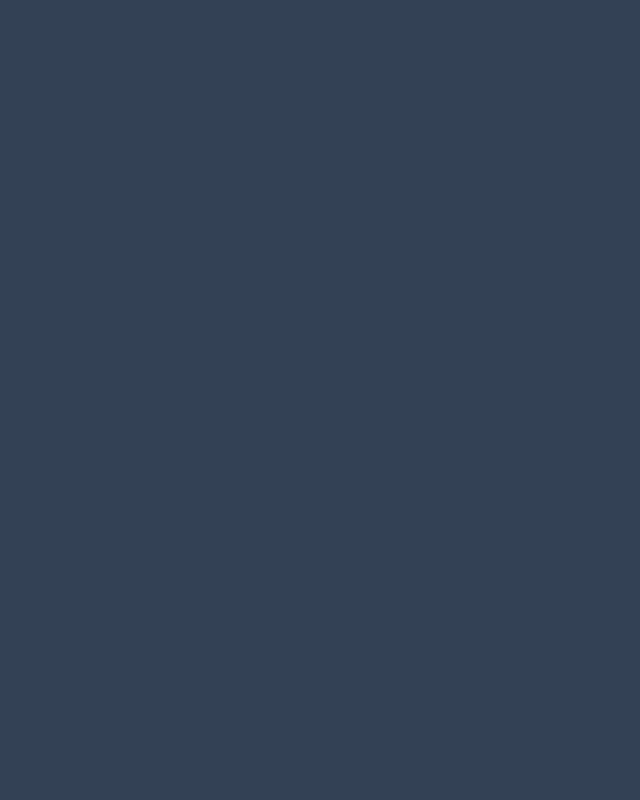
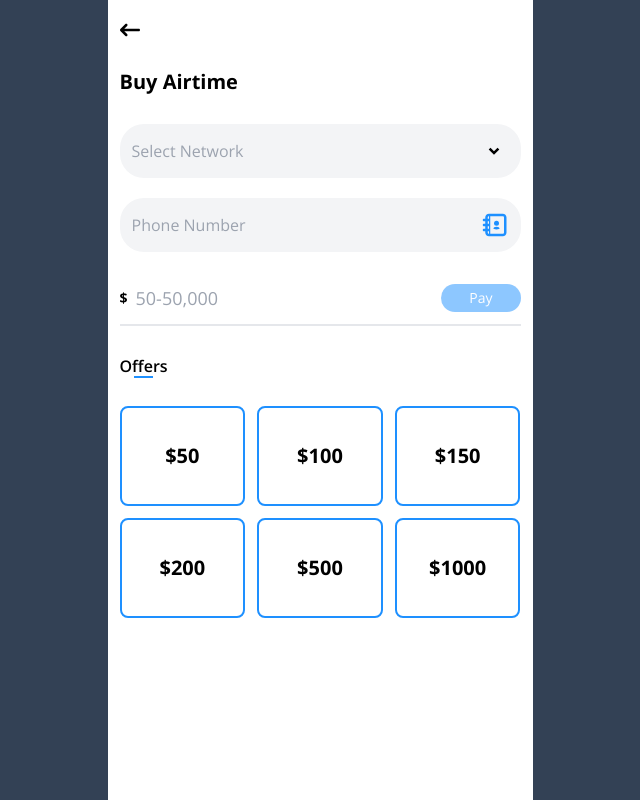
Before and after one commit to DevEmmy/vtu-frontend, a React (Vite) app: page /buy-airtime in a window 1280 px wide. Before the commit this address had no page. Shown: the whole page, without its empty margins (320-960 px from the left). Built offline with nearby package versions, Linux system fonts and the light colour scheme.

Commit message:
Buy airtime

```diff
--- a/src/App.tsx
+++ b/src/App.tsx
@@ -7,6 +7,7 @@ import FundWallet from './components/home/fund-wallet'
 import Index from './components/home/dashboard'
 import BulkSMS from './components/home/bulk-sms'
 import BuyData from './components/home/buy-data'
+import BuyAirtime from './components/home/buy-airtime'
 import Successful from './components/home/successful'
 import Reciept from './components/home/reciept'
 
@@ -26,6 +27,7 @@ function App() {
         <Route path='/successful' element={<Successful />}></Route>
         <Route path='/buy-data' element={<BuyData />}></Route>
         <Route path='/reciept' element={<Reciept />}></Route>
+        <Route path='/buy-airtime' element={<BuyAirtime />}></Route>
       </Routes>
     </Router>
   )
--- /dev/null
+++ b/src/components/home/buy-airtime.tsx
@@ -0,0 +1,89 @@
+import React from 'react'
+import { FaArrowLeftLong } from "react-icons/fa6";
+import { RiArrowDropDownLine } from "react-icons/ri";
+import { TiContacts } from "react-icons/ti";
+import { Link } from 'react-router-dom';
+import ConfirmPayment from './confirm-payment';
+import PinInput from './pin-input'
+
+function buyAirtime() {
+    const [confirm, setConfirm] = React.useState(false)
+    const toggleConfirm = () =>{
+        if (isValidInput) {
+            setConfirm(prev => !prev)
+        }
+
+    }
+
+    const [pinInput, setPinInput] = React.useState(false)
+    const togglePinInput = () =>{
+        setPinInput(prev => !prev)
+    }
+
+    const [inputValue, setInputValue] = React.useState('');
+
+  const handleInputChange = (e: { target: { value: any; }; }) => {
+    const value = e.target.value;
+    // Only allow valid numbers or an empty string
+    if (value === '' || /^\d+$/.test(value)) {
+      setInputValue(value);
+    }
+  };
+
+  const isValidInput = inputValue !== '' && /^\d+$/.test(inputValue);
+
+    const airtime = [
+        {price: 50},
+        {price: 100},
+        {price: 150},
+        {price: 200},
+        {price: 500},
+        {price: 1000},
+    ]
+  return (
+    <div className={`px-3 py-5 w-[100%] relative flex flex-col gap-7 min-h-screen`}>
+      <Link to={"/home"} className='text-xl'>
+            <FaArrowLeftLong />
+        </Link>
+
+        <h1 className='text-xl font-bold'>Buy Airtime</h1>
+
+        <div className='flex flex-col gap-5'>
+            <div className='bg-gray-100 rounded-3xl flex items-center py-3 justify-between px-3'>
+                <input type="text" className='bg-gray-100 focus:outline-none' placeholder='Select Network'/>
+                <RiArrowDropDownLine className='text-3xl' />
+            </div>
+
+            <div className='bg-gray-100 rounded-3xl flex items-center py-3 justify-between px-3'>
+                <input type="text" className='bg-gray-100 focus:outline-none' placeholder='Phone Number'/>
+                <TiContacts className='text-3xl text-primary' />
+            </div>
+            <div className='flex py-2 border-b-2 text-sm items-center'>
+                <h1 className='font-bold mr-2'>$</h1>
+                <input type="text" value={inputValue} onChange={handleInputChange} placeholder='50-50,000' className='py-1 text-lg focus:outline-none'/>
+                <button onClick={() => toggleConfirm()} className={`${isValidInput ? 'opacity-100' : 'opacity-50 cursor-not-allowed'} px-7 py-1 rounded-3xl ml-auto bg-primary text-white`}>
+                    Pay
+                </button>
+            </div>
+        </div>
+        <div className='flex items-center'>
+            <div className='relative flex flex-col-reverse items-center'>
+                <h3 className='font-semibold'>Offers</h3>
+                <div className='w-[40%] absolute border-b-2 border-primary'></div>
+            </div>
+        </div>
+        <div className='grid grid-cols-3 gap-3'>
+            {airtime.map((item, index)=>(
+                <div onClick={() => setConfirm(prev => !prev)} key={index} className='flex justify-center h-[100px] items-center border-2 border-primary font-bold rounded-lg text-xl'>
+                    <h1>${item.price}</h1>
+                </div>
+            ))}
+        </div>
+        {confirm && <ConfirmPayment setConfirm={toggleConfirm} setPinInput={togglePinInput}/>}
+
+        {pinInput && <PinInput setPinInput={togglePinInput}/>}
+    </div>
+  )
+}
+
+export default buyAirtime
--- a/src/components/home/dashboard.tsx
+++ b/src/components/home/dashboard.tsx
@@ -32,7 +32,7 @@ function dashboard() {
     {
         img: <BsTelephone />,
         title: "Buy Airtime",
-        link: '/fund-wallet'
+        link: '/buy-airtime'
     },
     {
         img: <IoReceiptOutline />,
```
